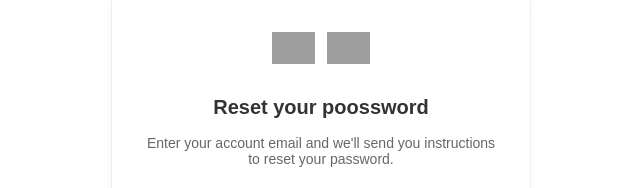
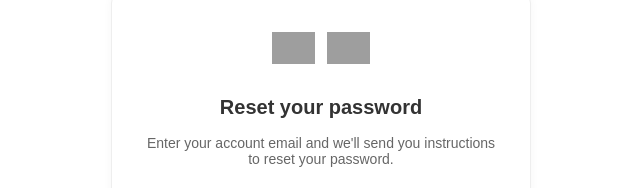
Before and after one commit to JamieWells1/project-bubble-tea, a plain HTML site: page index.html in a window 1280 px wide. Shown: the part 131-319 px from the top of the page, 319-959 px from the left. Drawn offline with Linux system fonts and the light colour scheme; grey boxes are pictures that could not be loaded.

```diff
--- a/index.html
+++ b/index.html
@@ -119,7 +119,7 @@
         />
       </div>
 
-      <h1>Reset your poossword</h1>
+      <h1>Reset your password</h1>
       <p class="description">
         Enter your account email and we'll send you instructions to reset your
         password.
```
